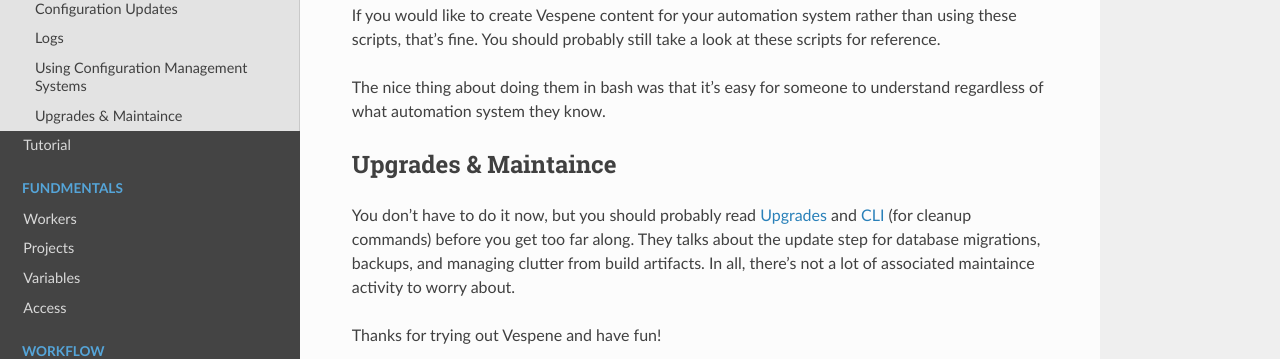
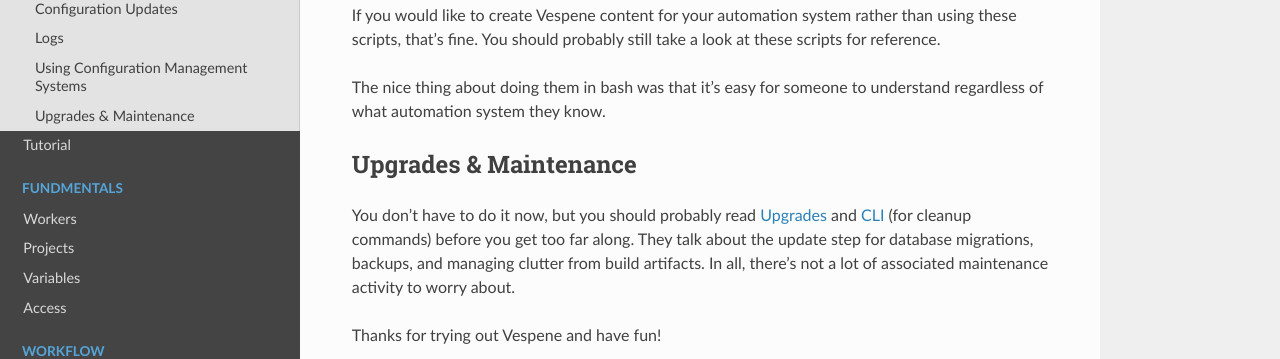
Before and after one commit to vespene-io/_old_vespene, a Sphinx documentation site: the page built from docs/source/setup.rst, in a window 1280 px wide and 900 px high, scrolled down 6012 px. Shown: the part 363-722 px from the top of the window. Built offline with Sphinx 7.4.7 and the Read the Docs theme 2.0.0, drawn with Linux system fonts in a browser that asks for light colours.

Commit message:
Minor typos in setup.rst

```diff
--- a/docs/source/setup.rst
+++ b/docs/source/setup.rst
@@ -253,11 +253,11 @@
 The nice thing about doing them in bash was that it's easy for someone to understand regardless of what automation
 system they know.
 
-Upgrades & Maintaince
+Upgrades & Maintenance
 ---------------------
 
 You don't have to do it now, but you should probably read :ref:`upgrades` and :ref:`cli` (for cleanup commands) before you get too far along.
-They talks about the update step for database migrations, backups, and managing clutter from build artifacts. In all, there's not a lot of associated
-maintaince activity to worry about.
+They talk about the update step for database migrations, backups, and managing clutter from build artifacts. In all, there's not a lot of associated
+maintenance activity to worry about.
 
 Thanks for trying out Vespene and have fun!
```
